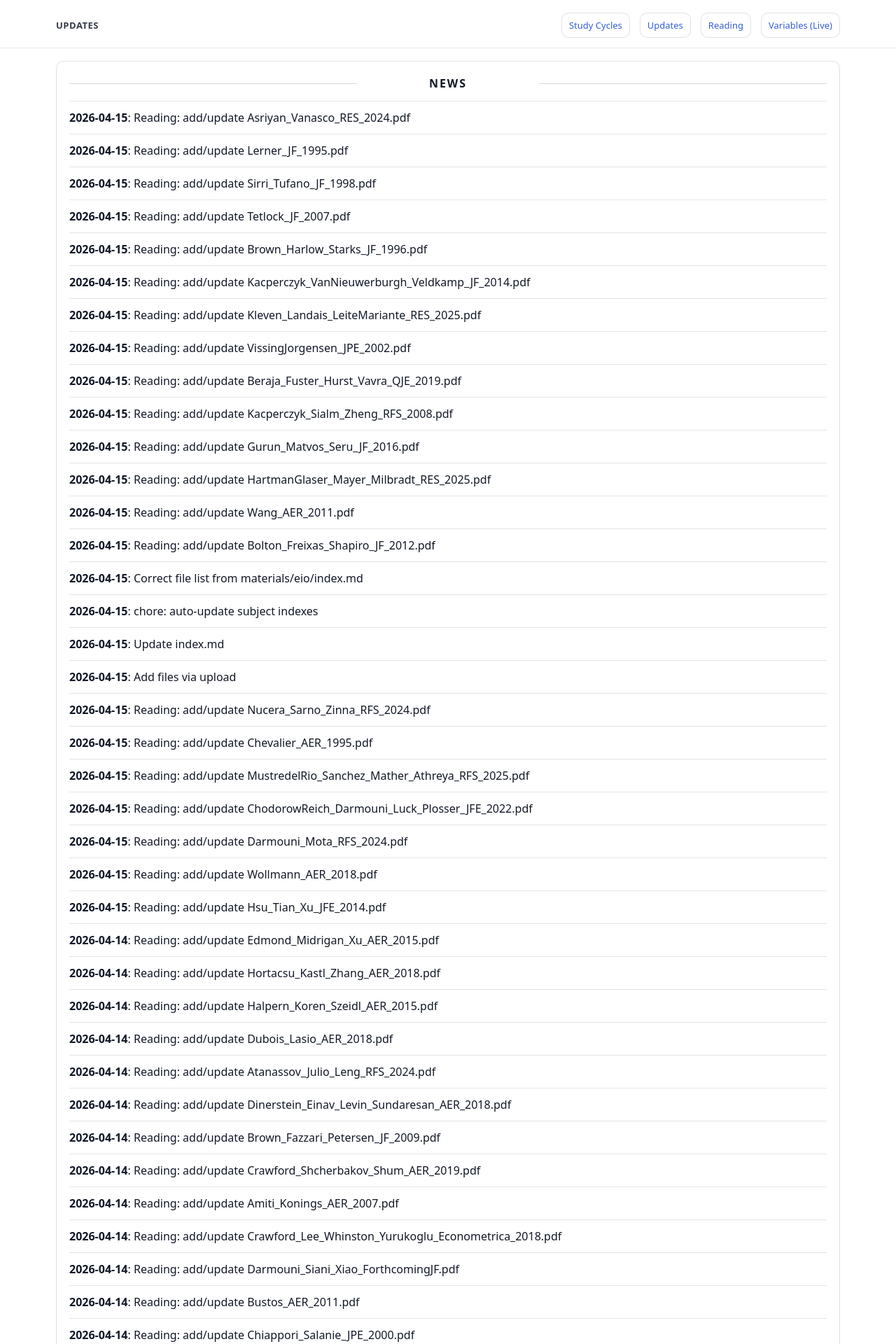
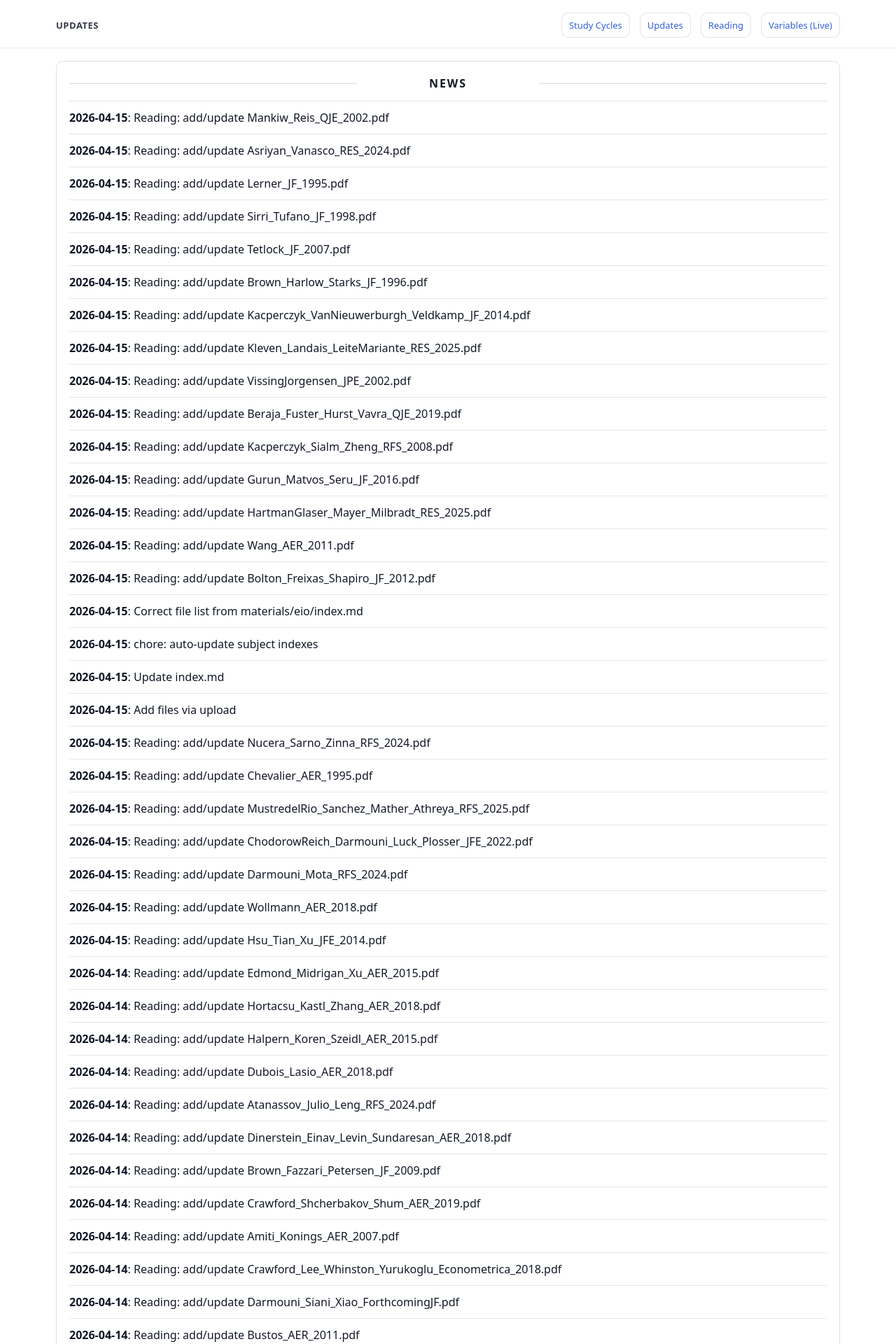
Before and after one commit to yaxinzn/study-archive, a Jekyll site: the page built from updates/index.md, in a window 1280 px wide. Shown: the top 1920 px of the page at 70% size. Built offline with Jekyll 4.4.1, drawn with Linux system fonts in a browser that asks for light colours; some of the changed text lies outside the part shown.

Commit message:
chore: update NEWS feed

```diff
--- a/_data/news.yml
+++ b/_data/news.yml
@@ -1,4 +1,7 @@
 # Auto-generated update history (sorted newest -> oldest). Do not edit manually.
+- ts: "1776252039"
+  date: "2026-04-15"
+  title: "Reading: add/update Mankiw_Reis_QJE_2002.pdf"
 - ts: "1776251783"
   date: "2026-04-15"
   title: "Reading: add/update Asriyan_Vanasco_RES_2024.pdf"
```
